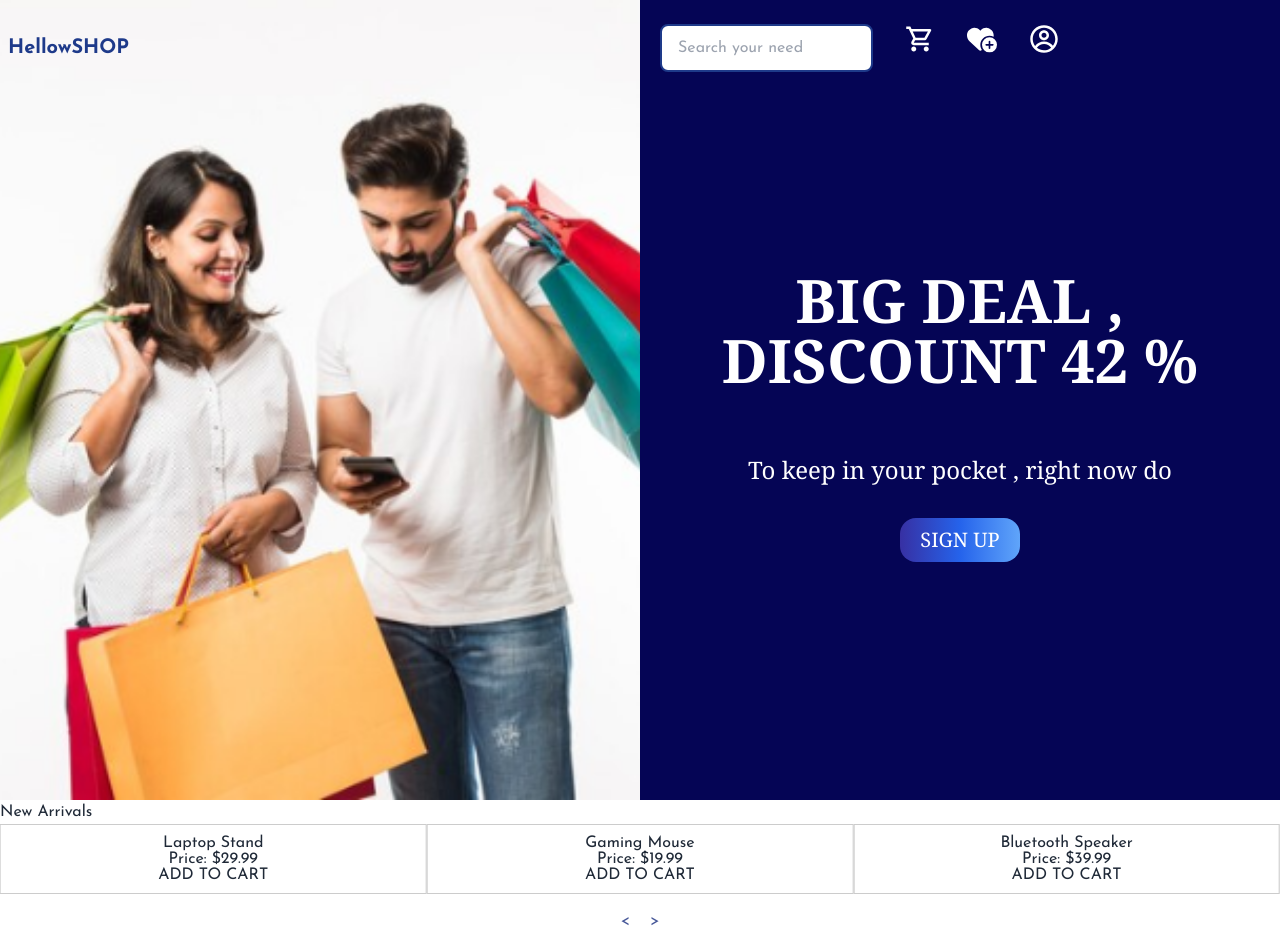
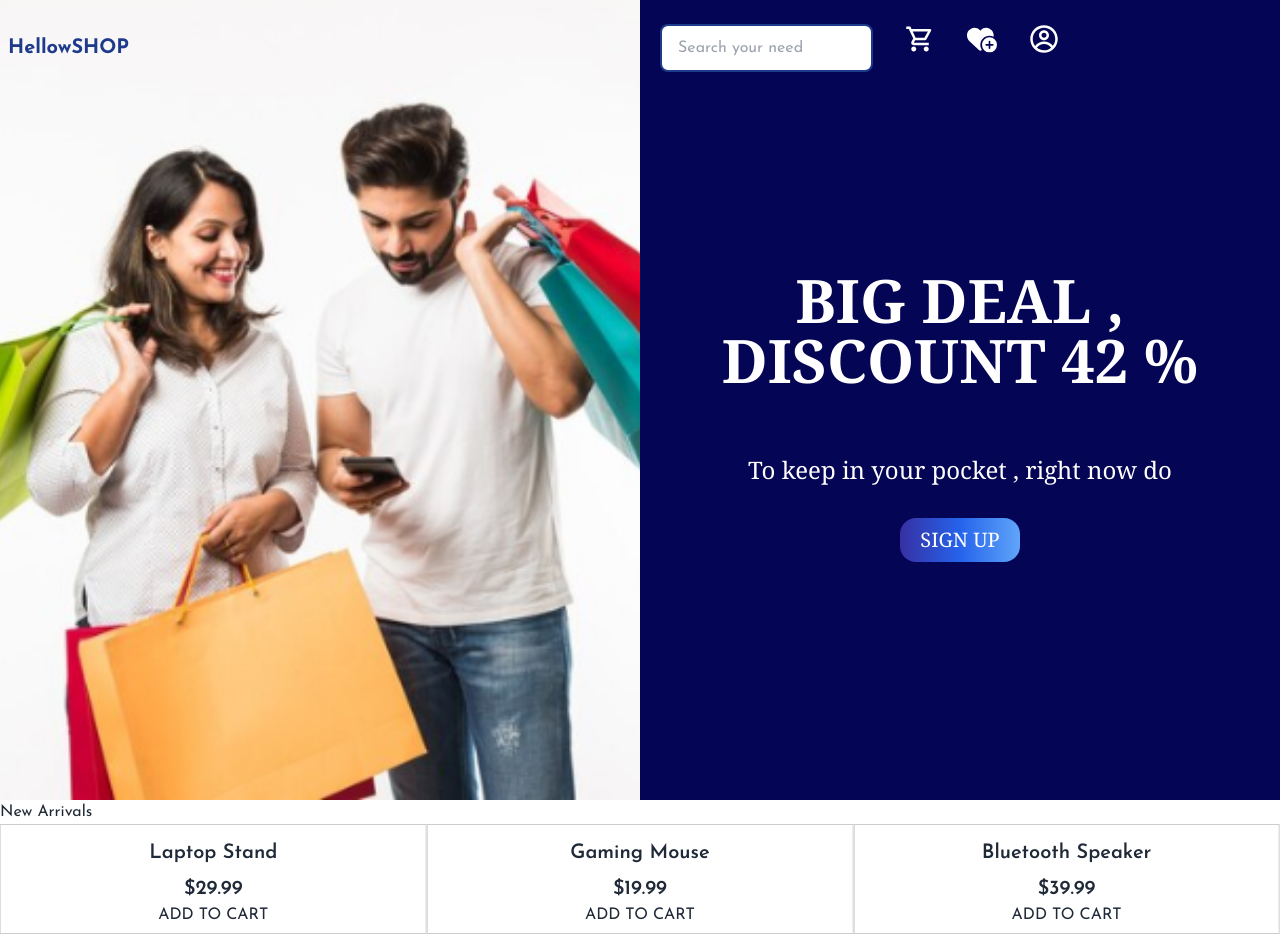
Before and after one commit to jannatun-nur/Hellow-shop, a React (Vite) app: page / in a window 1280 px wide. Shown: the top 952 px of the page. Built offline with nearby package versions, Linux system fonts and the light colour scheme.

Commit message:
arrival 65%

```diff
--- a/src/Component/Arrival/ArrivalCard.jsx
+++ b/src/Component/Arrival/ArrivalCard.jsx
@@ -2,9 +2,10 @@ const ArrivalCard = ({ arrivals }) => {
     const { name, price, button } = arrivals;
 
     return (
-        <div style={{ border: "1px solid #ccc", padding: "10px", textAlign: "center" }}>
-            <h3>{name}</h3>
-            <p>Price: ${price}</p>
+        <div style={{ border: "1px solid #ccc", padding: "10px", textAlign: "center"
+        , background: "white" }}>
+            <h3 className="text-gray-800 font-semibold lg:text-xl py-2">{name}</h3>
+            <p className="text-gray-800 font-semibold lg:text-xl py-2">${price}</p>
             <button>{button}</button>
         </div>
     );
```
